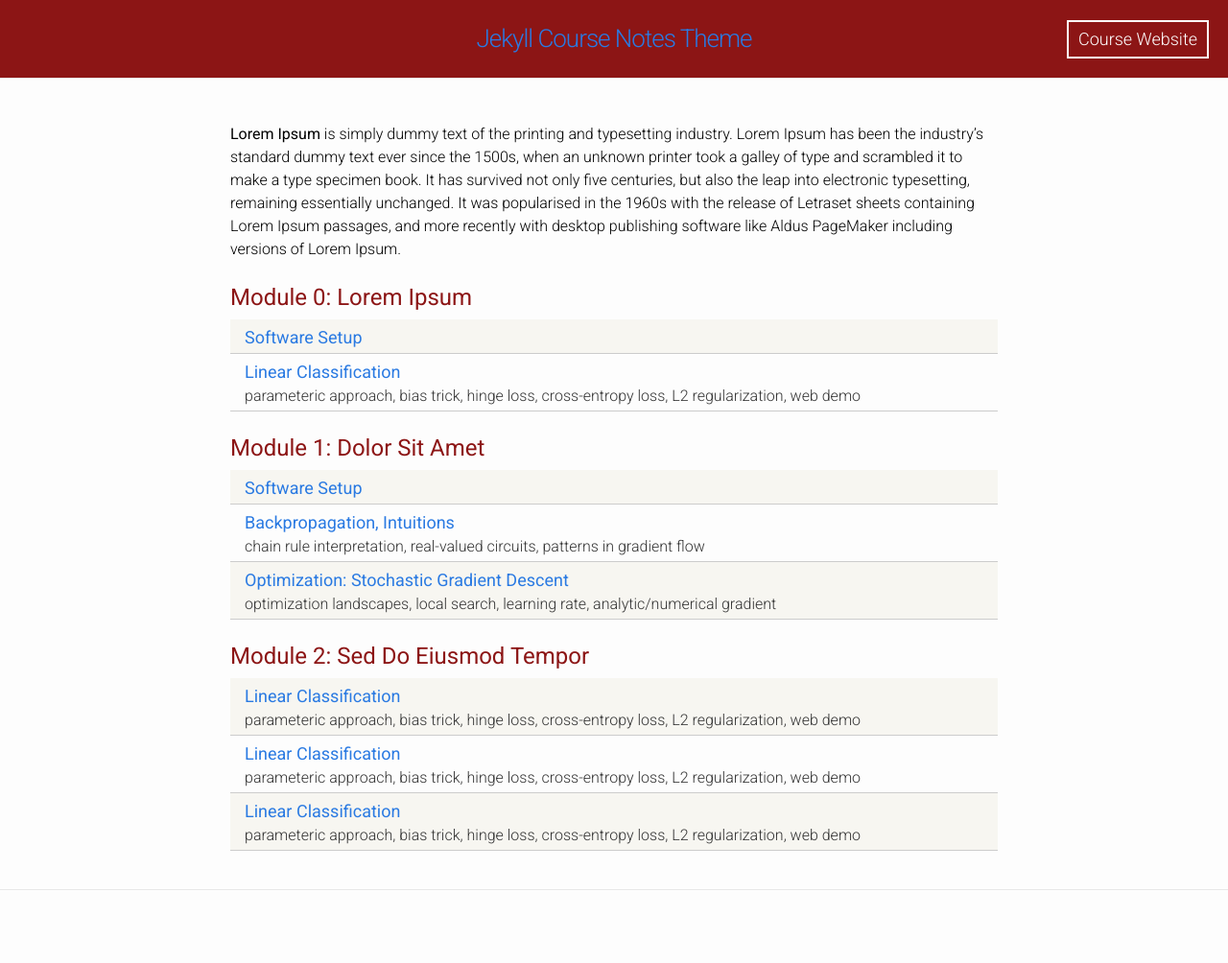
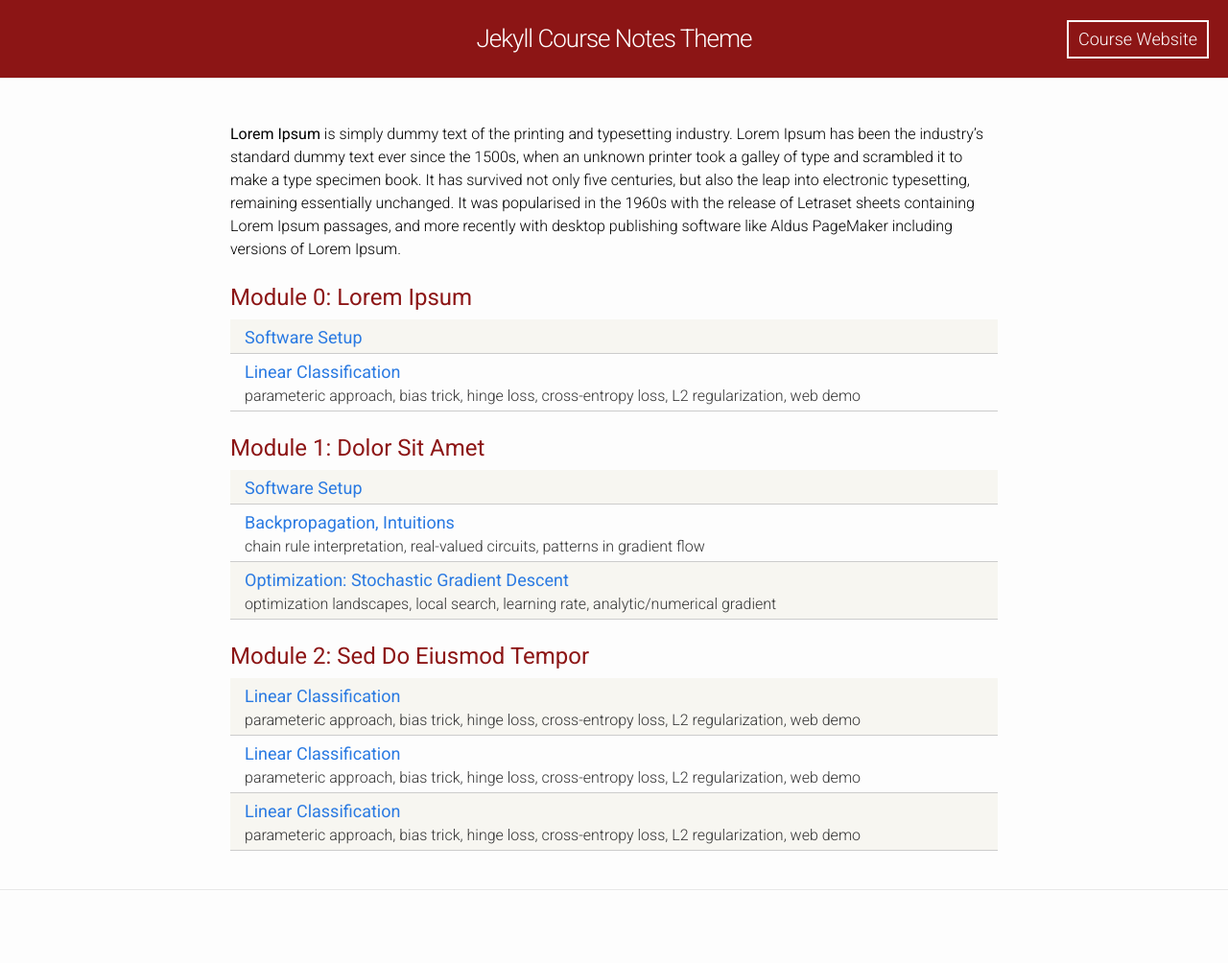
Before and after one commit to brentyi/jekyll-course-notes, a Jekyll site: the page built from index.md, in a window 1280 px wide. Shown: the whole page at 96% size. Built offline with Jekyll 4.4.1, drawn with Linux system fonts in a browser that asks for light colours.

Commit message:
Add addition link style

```diff
--- a/assets/main.css
+++ b/assets/main.css
@@ -95,6 +95,7 @@ ol.module-chapter-list li .keywords {
 }
 
 .site-title,
+.site-title:link,
 .site-title:hover,
 .site-title:visited {
   display: inline-block;
```
